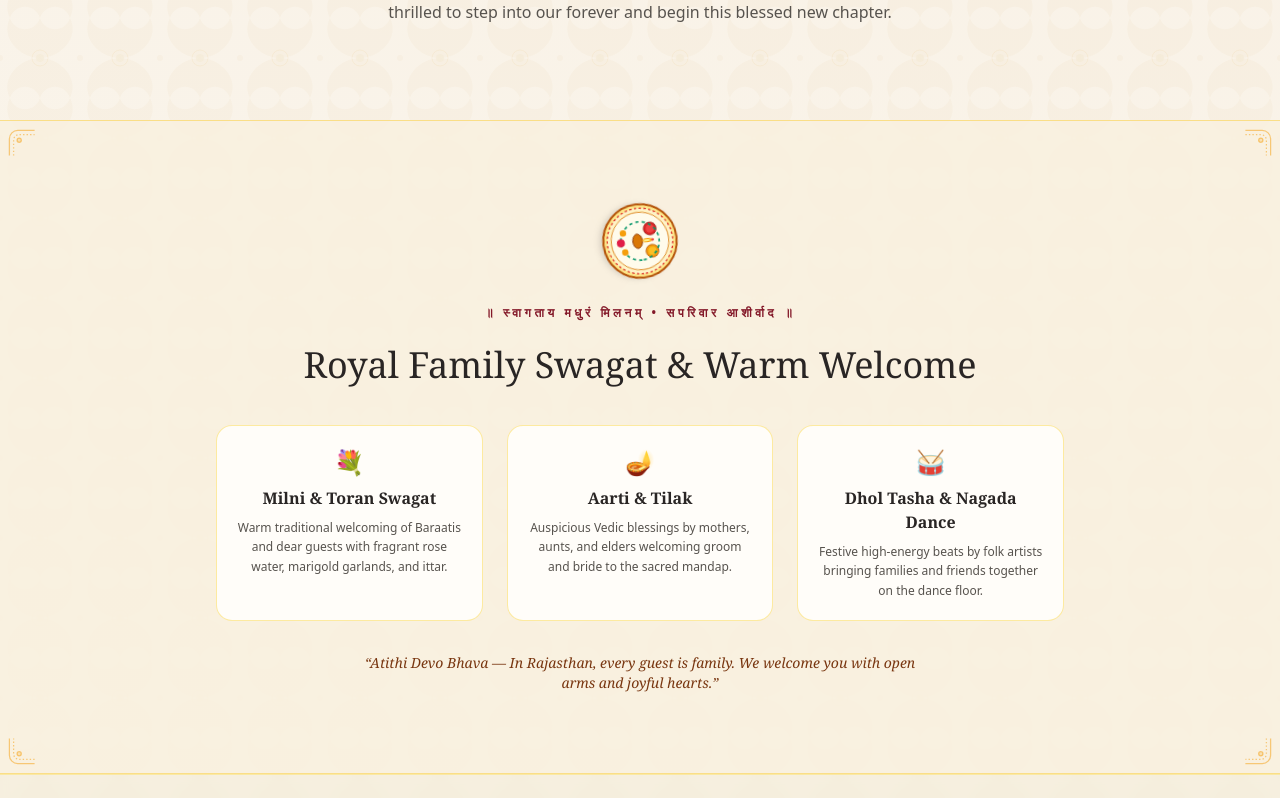
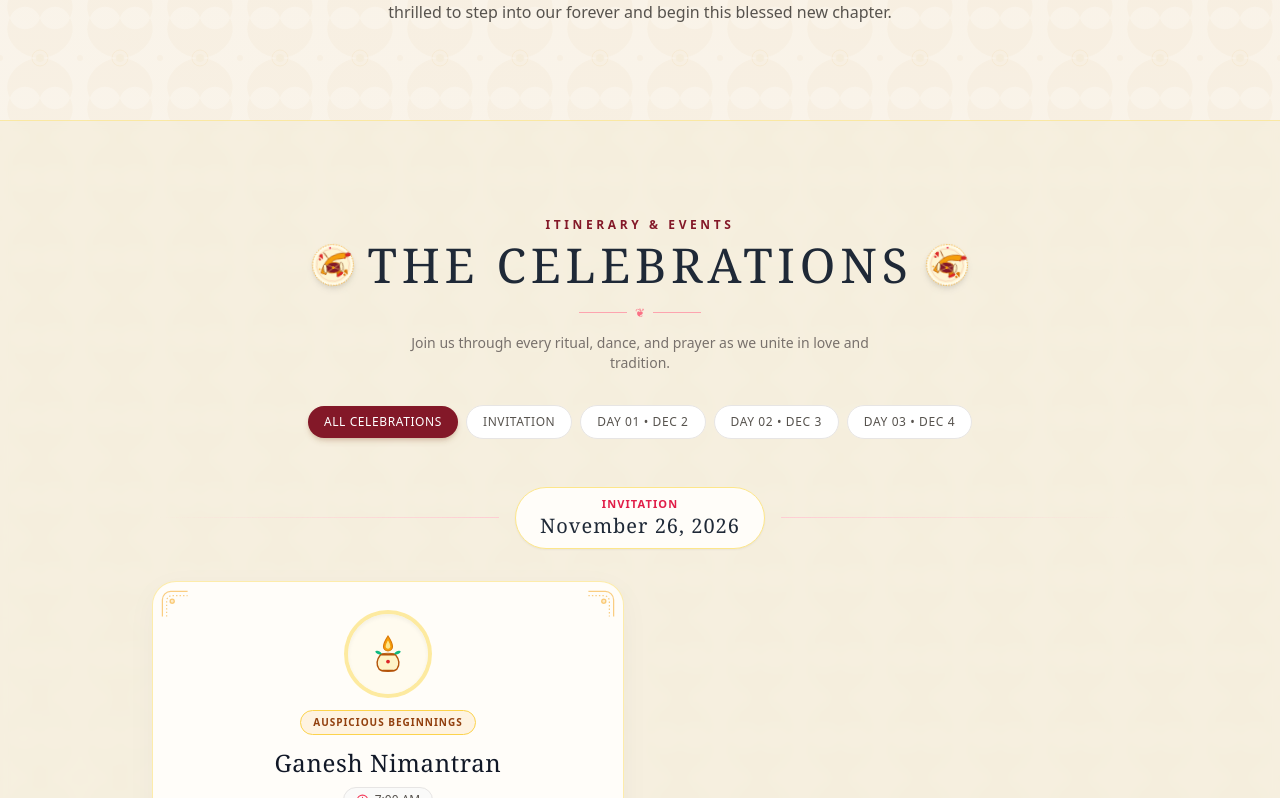
Before and after one commit to bhavishya31/sandbox-website, a Next.js app: page / in a window 1280 px wide. Shown: the part 1742-2540 px from the top of the page. Built offline with nearby package versions, Linux system fonts and the light colour scheme.

Commit message:
Update page.js

```diff
--- a/app/page.js
+++ b/app/page.js
@@ -535,41 +535,6 @@ const DancerOnDholak = ({ className = "w-28 h-32", onBeatClick }) => (
         <path d="M 69 24 Q 70 12 75 14 Q 72 21 70 26" fill="#10B981" stroke="#047857" strokeWidth="0.8" />
         <circle cx="70" cy="24" r="2.2" fill="#FBBF24" stroke="#DC2626" strokeWidth="0.8" />
       </motion.g>
-    </svg>
-  </motion.div>
-);
-
-/* TRADITIONAL SWAGAT AARTI THALI (FAMILY & BLESSINGS ANIMATION) */
-const SwagatAartiThali = ({ className = "w-16 h-16" }) => (
-  <motion.div
-    className={`relative inline-block ${className}`}
-    animate={{ rotate: [0, 360] }}
-    transition={{ duration: 30, repeat: Infinity, ease: "linear" }}
-  >
-    <svg viewBox="0 0 100 100" className="w-full h-full drop-shadow-md" fill="none">
-      {/* Ornate Brass Plate Rim */}
-      <circle cx="50" cy="50" r="46" fill="#FDE68A" stroke="#B45309" strokeWidth="2.5" />
-      <circle cx="50" cy="50" r="41" fill="#FEF3C7" stroke="#DC2626" strokeWidth="1.5" strokeDasharray="3 3" />
-      <circle cx="50" cy="50" r="36" fill="#FFFBEB" stroke="#D97706" strokeWidth="1" />
-
-      {/* Auspicious Kumkum & Haldi Katoris */}
-      <circle cx="36" cy="36" r="8" fill="#DC2626" stroke="#991B1B" strokeWidth="1" />
-      <circle cx="36" cy="36" r="5" fill="#EF4444" />
-      <circle cx="64" cy="36" r="8" fill="#F59E0B" stroke="#B45309" strokeWidth="1" />
-      <circle cx="64" cy="36" r="5" fill="#FBBF24" />
-
-      {/* Rose & Marigold Garland Ring inside Plate */}
-      <circle cx="50" cy="50" r="24" stroke="#059669" strokeWidth="2" strokeDasharray="4 4" />
-      <circle cx="50" cy="74" r="5" fill="#E11D48" />
-      <circle cx="38" cy="70" r="4" fill="#F59E0B" />
-      <circle cx="62" cy="70" r="4" fill="#F59E0B" />
-
-      {/* Center Brass Diya (Lamp of Welcoming) */}
-      <ellipse cx="50" cy="53" rx="9" ry="6" fill="#D97706" stroke="#92400E" strokeWidth="1.2" />
-      {/* Diya Flame */}
-      <path d="M50 48 C46 44 47 38 50 32 C53 38 54 44 50 48 Z" fill="#F59E0B" />
-      <path d="M50 47 C48 44 48 40 50 36 C52 40 52 44 50 47 Z" fill="#FEF08A" />
-      <circle cx="50" cy="34" r="1.5" fill="#EF4444" />
     </svg>
   </motion.div>
 );
@@ -1141,62 +1106,6 @@ export default function WeddingInvite() {
         </motion.div>
       </section>
 
-      {/* TRADITIONAL FAMILY BLESSINGS & ROYAL SWAGAT AARTI SECTION */}
-      <section className="py-20 bg-[#FAF1DF]/90 border-y border-amber-300/60 relative overflow-hidden">
-        <RoyalCorner position="top-left" />
-        <RoyalCorner position="top-right" />
-        <RoyalCorner position="bottom-left" />
-        <RoyalCorner position="bottom-right" />
-
-        <motion.div
-          initial="hidden"
-          whileInView="visible"
-          viewport={{ once: true }}
-          variants={fadeInUp}
-          className="max-w-4xl mx-auto px-6 text-center space-y-6"
-        >
-          <div className="flex items-center justify-center gap-4">
-            <SwagatAartiThali className="w-16 h-16 sm:w-20 sm:h-20" />
-          </div>
-
-          <span className="text-xs font-sans tracking-[0.3em] text-[#831828] uppercase font-bold block">
-            ॥ स्वागताय मधुरं मिलनम् • सपरिवार आशीर्वाद ॥
-          </span>
-
-          <h3 className="text-2xl sm:text-4xl font-serif font-light text-stone-800">
-            Royal Family Swagat &amp; Warm Welcome
-          </h3>
-
-          <div className="grid grid-cols-1 sm:grid-cols-3 gap-6 pt-4 text-left">
-            <div className="bg-[#FFFDF9] p-5 rounded-2xl border border-amber-200/80 shadow-xs text-center space-y-2 hover:shadow-md transition-shadow">
-              <span className="text-2xl block">💐</span>
-              <h4 className="font-serif text-base text-stone-800 font-semibold">Milni &amp; Toran Swagat</h4>
-              <p className="font-sans text-xs text-stone-600 leading-relaxed">
-                Warm traditional welcoming of Baraatis and dear guests with fragrant rose water, marigold garlands, and ittar.
-              </p>
-            </div>
-            <div className="bg-[#FFFDF9] p-5 rounded-2xl border border-amber-200/80 shadow-xs text-center space-y-2 hover:shadow-md transition-shadow">
-              <span className="text-2xl block">🪔</span>
-              <h4 className="font-serif text-base text-stone-800 font-semibold">Aarti &amp; Tilak</h4>
-              <p className="font-sans text-xs text-stone-600 leading-relaxed">
-                Auspicious Vedic blessings by mothers, aunts, and elders welcoming groom and bride to the sacred mandap.
-              </p>
-            </div>
-            <div className="bg-[#FFFDF9] p-5 rounded-2xl border border-amber-200/80 shadow-xs text-center space-y-2 hover:shadow-md transition-shadow">
-              <span className="text-2xl block">🥁</span>
-              <h4 className="font-serif text-base text-stone-800 font-semibold">Dhol Tasha &amp; Nagada Dance</h4>
-              <p className="font-sans text-xs text-stone-600 leading-relaxed">
-                Festive high-energy beats by folk artists bringing families and friends together on the dance floor.
-              </p>
-            </div>
-          </div>
-
-          <p className="font-serif italic text-sm text-amber-900 max-w-xl mx-auto pt-2">
-            &ldquo;Atithi Devo Bhava — In Rajasthan, every guest is family. We welcome you with open arms and joyful hearts.&rdquo;
-          </p>
-        </motion.div>
-      </section>
-
       {/* THE CELEBRATIONS TIMELINE */}
       <section className="py-24 bg-[#F5EEDB]/75 backdrop-blur-sm border-t border-amber-200/70">
         <div className="max-w-5xl mx-auto px-6">
```
